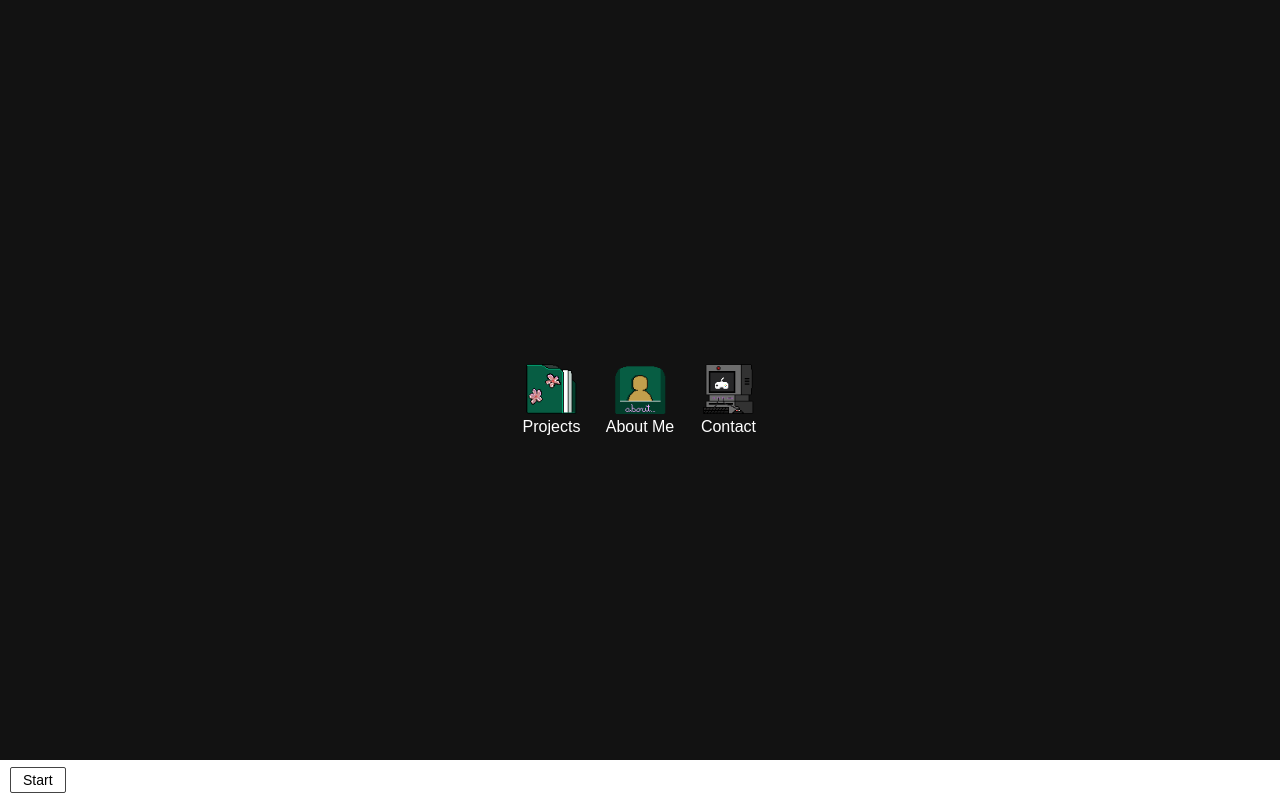
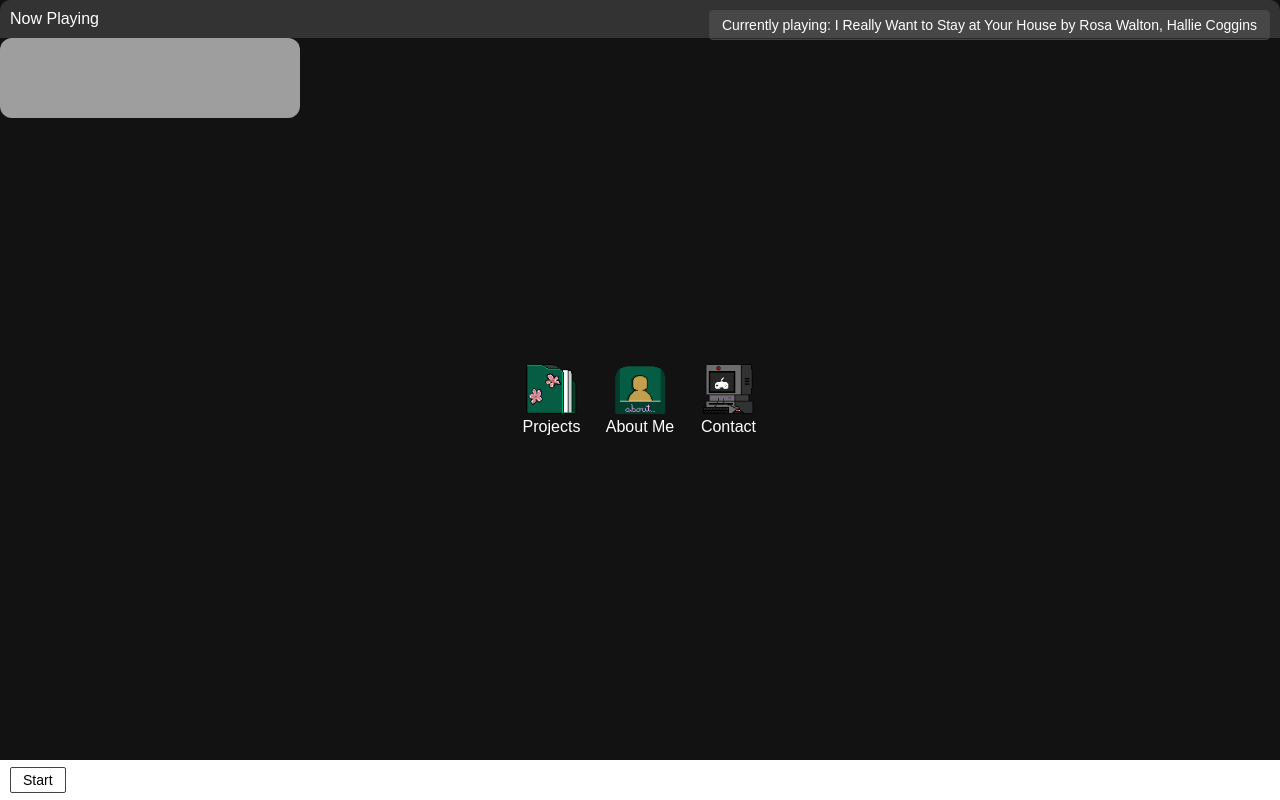
Before and after one commit to jsyntha/jsyntha.github.io, a plain HTML site: page index.html in a window 1280 px wide. Drawn offline with Linux system fonts and the light colour scheme; grey boxes are pictures that could not be loaded.

Commit message:
Added music play

```diff
--- a/css/style.css
+++ b/css/style.css
@@ -92,3 +92,17 @@ body {
 .window-content {
     padding: 15px;
 }
+
+/* now playing music display */
+.now-playing {
+    position: fixed;
+    top: 10px;
+    right: 10px;
+    background-color: rgba(255,255,255,0.1);
+    color:white;
+    font-size:14px;
+    padding: 6px 12px;
+    border: 1px solid #444;
+    border-radius: 4px;
+    z-index: 100;
+}
--- a/index.html
+++ b/index.html
@@ -14,6 +14,25 @@
                 <span class="time" id="time"></span>
             </div>
         </div>
+
+        <div class="now-playing">
+            Currently playing: <span id="current-song">None</span>
+        </div>
+
+        <div class="music-window">
+    <div class="window-header">Now Playing</div>
+    <iframe
+        style="border-radius:12px"
+        src="https://open.spotify.com/embed/track/3n3Ppam7vgaVa1iaRUc9Lp?utm_source=generator"
+        width="300"
+        height="80"
+        frameborder="0"
+        allowfullscreen=""
+        allow="autoplay; clipboard-write; encrypted-media; fullscreen; picture-in-picture"
+        loading="lazy">
+    </iframe>
+</div>
+
 
         <div class="icon-grid">
             <div class="desktop-icon" onclick="openWindow('projects')">
--- a/js/main.js
+++ b/js/main.js
@@ -1 +1,18 @@
 console.log("main.js loaded");
+
+const songs = [
+    {name: "I Really Want to Stay at Your House by Rosa Walton, Hallie Coggins", file: ""},
+    {name: "Sunflower - Spider-Man into the Spider-Verse by Post Malone, Swae Lee, Nicky Jam, Prince Royce, G.O.K.B", file: ""},
+    {name: "Goodbye by toe", file: ""},
+    {name: "Young Girl A by Siinamota", file: ""}
+];
+
+let currentIndex = 0;
+
+const audio = new Audio();
+audio.src = songs[currentIndex].file;
+audio.volume = 0.5;
+audio.loop = false;
+
+document.getElementById("current-song").textContent = songs[currentIndex].name;
+audio.play();
```
Also changed, not shown: 5 other files.
